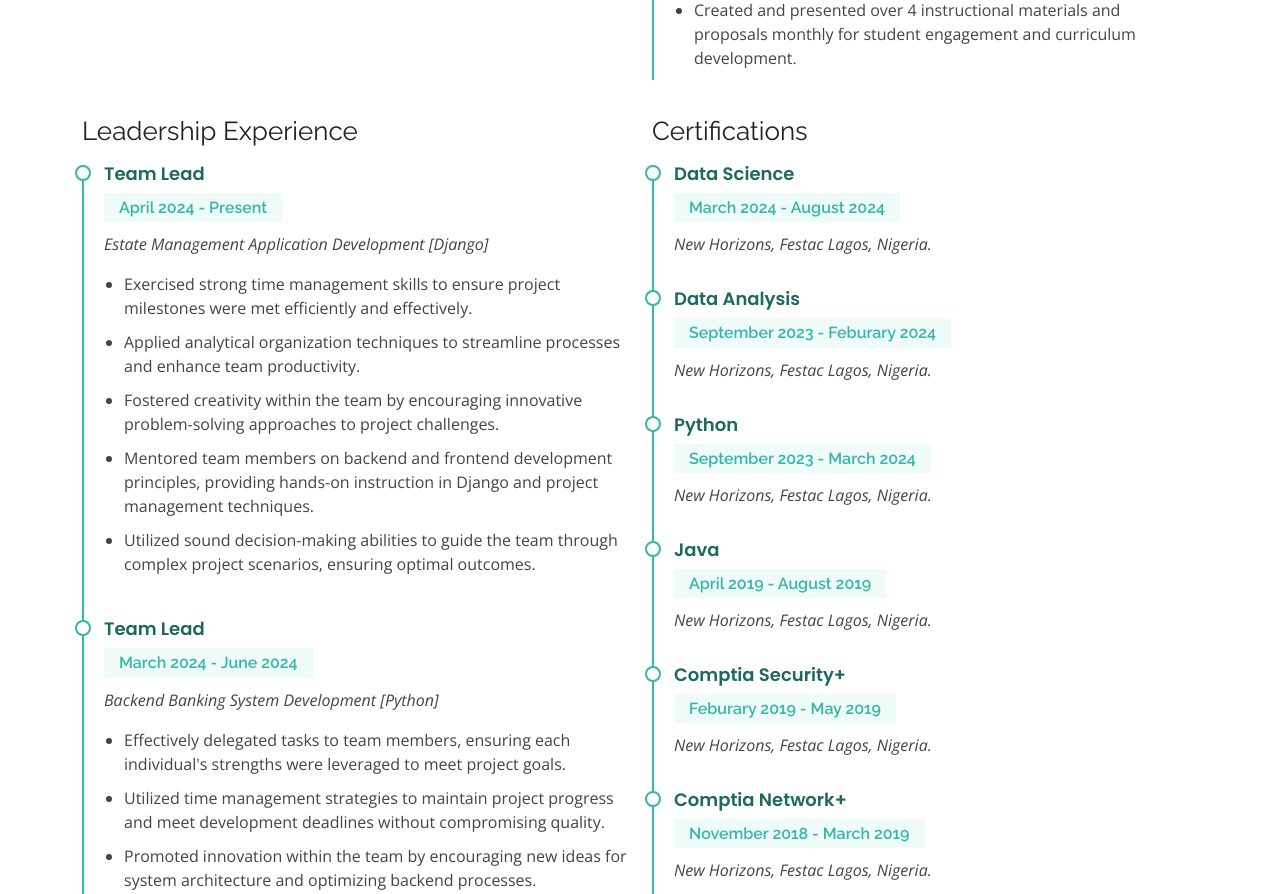
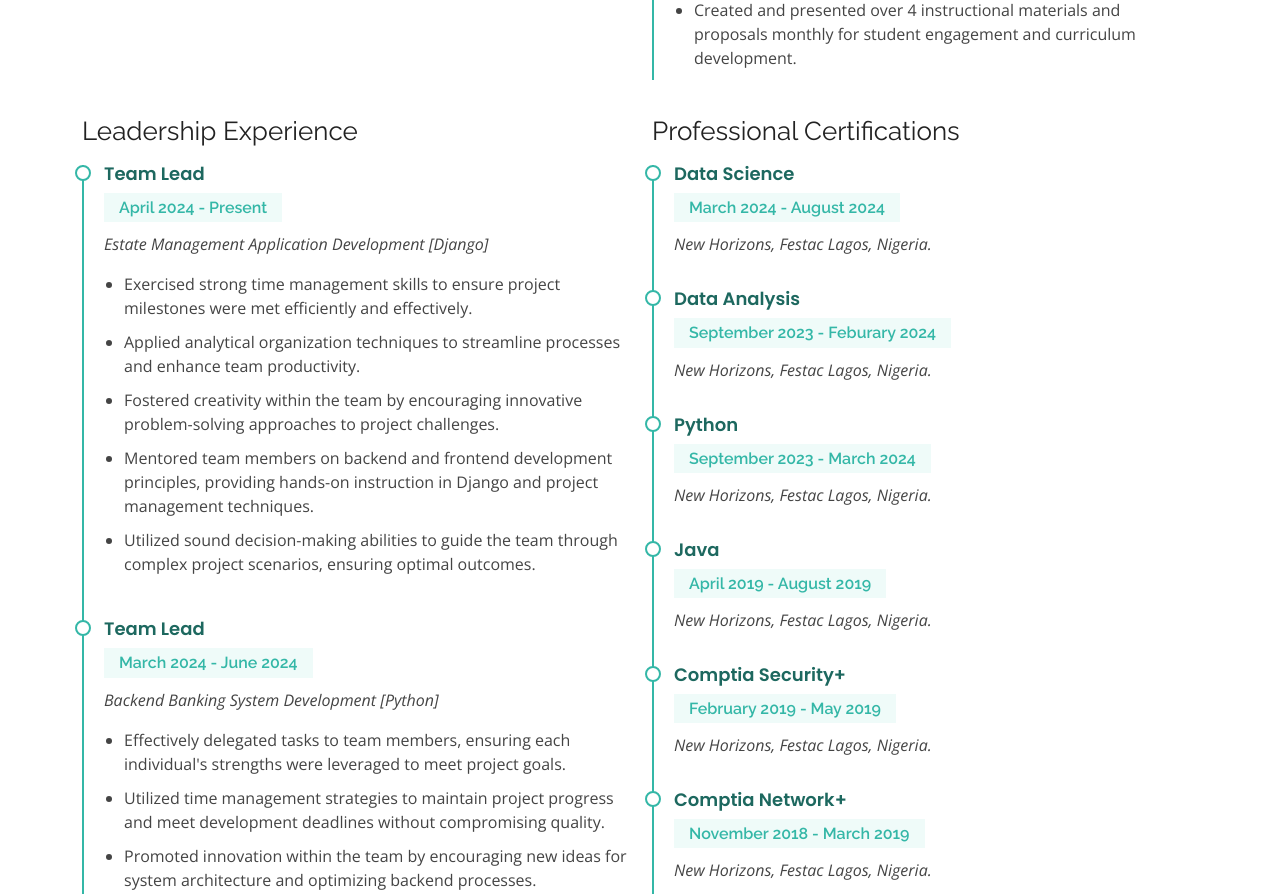
Before and after one commit to ChideraDG/My-Digital-CV, a Django app: page /resume/ in a window 1280 px wide. Shown: the part 1184-2078 px from the top of the page. Run offline with Django 5.2, Linux system fonts and the light colour scheme; some libraries are stand-ins or nearby versions.

Commit message:
"Updated resume.html template: renamed 'Certifications' to 'Professional Certifications' and corrected 'Feburary' to 'February' in certification dates."

```diff
--- a/cv/templates/resume.html
+++ b/cv/templates/resume.html
@@ -137,7 +137,7 @@
                     </div>
 
                     <div class="col-lg-6">
-                        <h3 class="resume-title">Certifications</h3>
+                        <h3 class="resume-title">Professional Certifications</h3>
                         <div class="resume-item">
                             <h4>Data Science</h4>
                             <h5>March 2024 - August 2024</h5>
@@ -180,7 +180,7 @@
 
                         <div class="resume-item">
                             <h4>Comptia Security+</h4>
-                            <h5>Feburary 2019 - May 2019</h5>
+                            <h5>February 2019 - May 2019</h5>
                             <p>
                                 <em>
                                     New Horizons, Festac Lagos, Nigeria.
```
